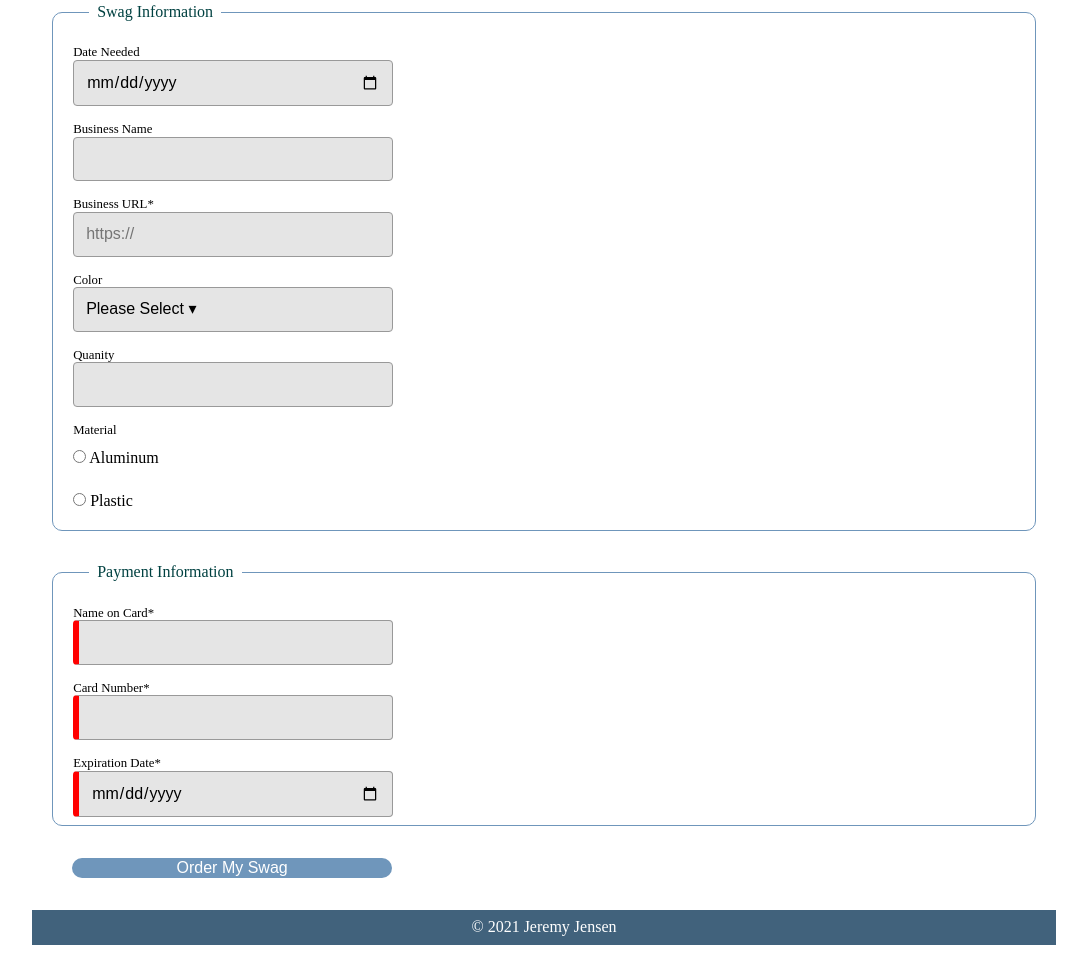
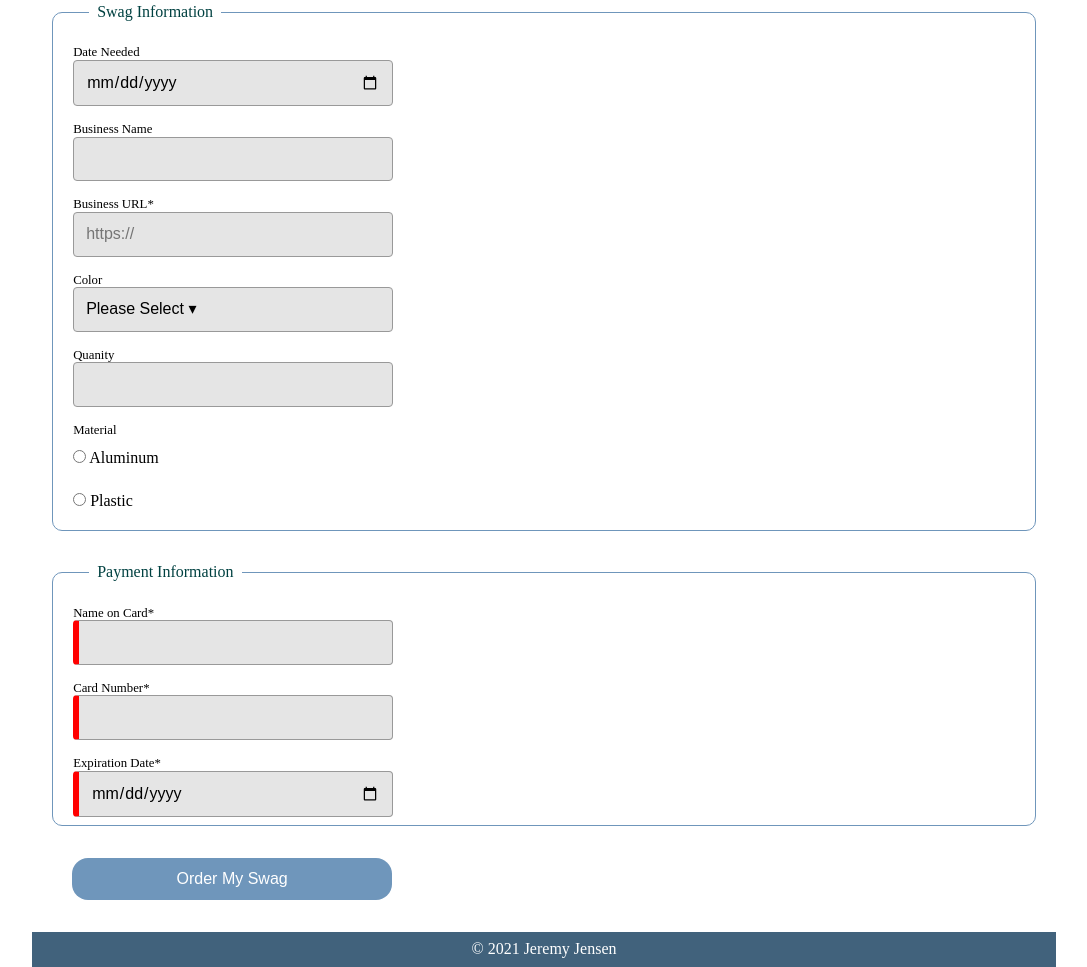
Before and after one commit to JcJen62/Assignment-10, a plain HTML site: page index.html in a window 1280 px wide. Shown: the part 490-1457 px from the top of the page, without its empty margins (96-1183 px from the left). Before the commit the page ends 1435 px from the top, so only its background shows below. Drawn offline with Linux system fonts and the light colour scheme.

Commit message:
CSS error fix

```diff
--- a/scss/_small.scss
+++ b/scss/_small.scss
@@ -117,7 +117,7 @@ form input.submitBtn {
     color: rgb(255, 255, 255);
     border-radius: 1rem;
     margin: 0 0 2rem 2%;
-    padding-bottom: 0.75rem 1.5rem;
+    padding: 0.75rem 1.5rem;
     width: 96%;
     max-width: 20rem;
 }
```
Also changed, not shown: css/styles.css.
